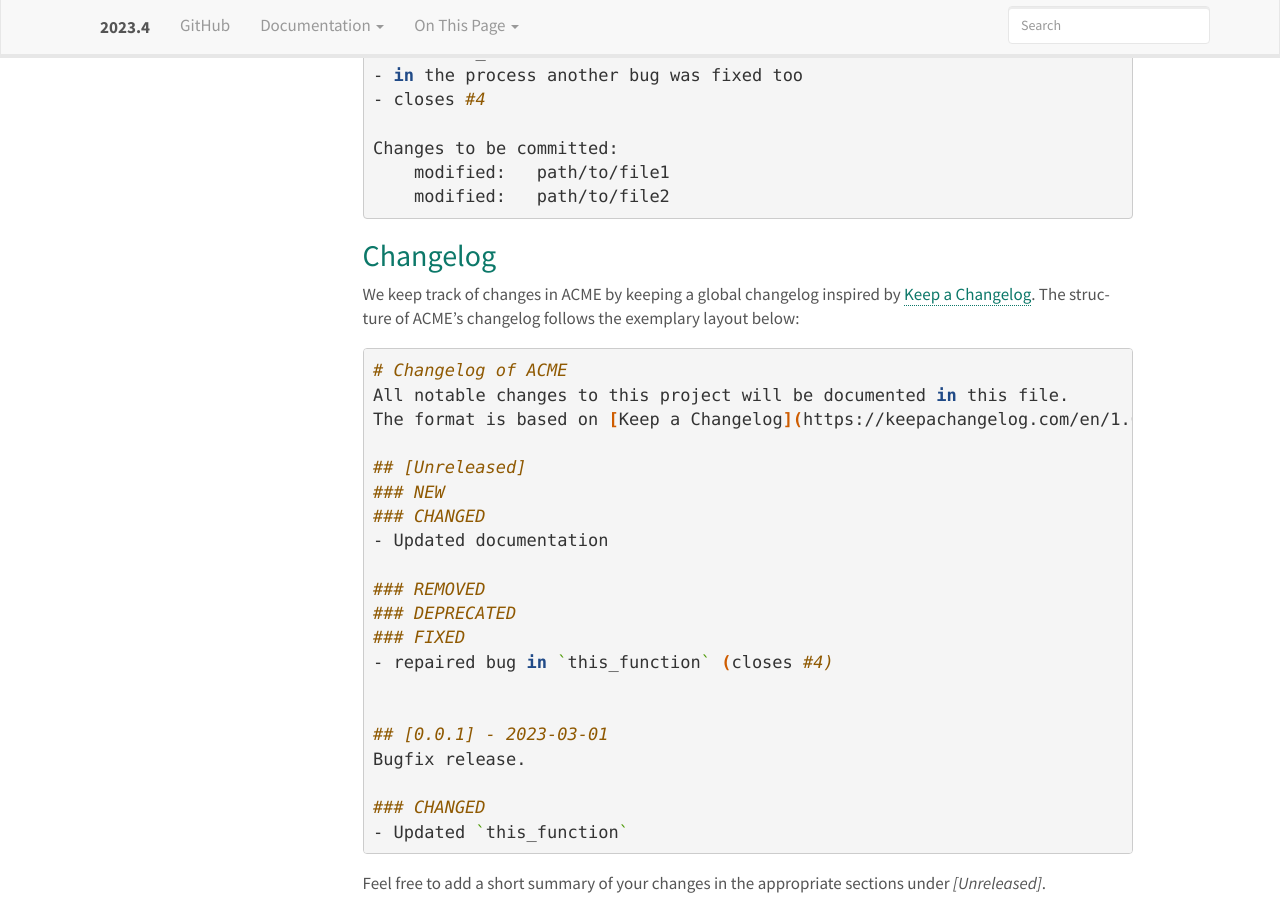
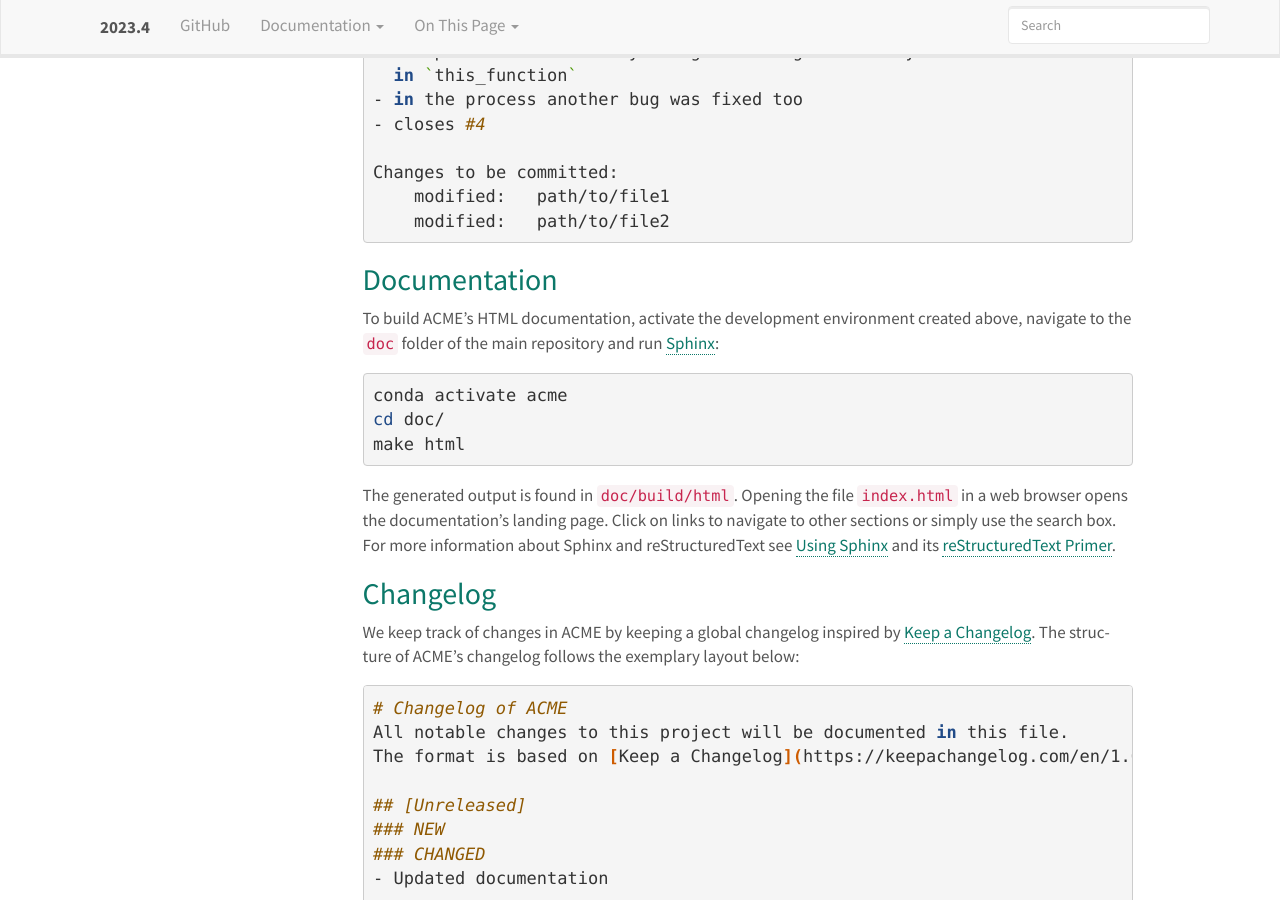
Before and after one commit to esi-neuroscience/acme, a Sphinx documentation site: the page built from doc/source/contributing.rst, in a window 1280 px wide and 900 px high, scrolled down 1823 px. Built offline with Sphinx 7.4.7, drawn with Linux system fonts in a browser that asks for light colours; some of the changed text lies outside the part shown.

Commit message:
DOC: Added section on building ACME's documentation
- included a short section in the contributing guide on how to
  build ACME's documentation

 On branch dev
 Changes to be committed:
	modified:   source/contributing.rst

```diff
--- a/doc/source/contributing.rst
+++ b/doc/source/contributing.rst
@@ -116,6 +116,27 @@ by their number prepended with the "#" symbol. Here's an example:
         modified:   path/to/file1
         modified:   path/to/file2
 
+Documentation
+-------------
+
+To build ACME's HTML documentation, activate the development environment
+created above, navigate to the ``doc`` folder of the main repository and
+run `Sphinx <https://www.sphinx-doc.org/en/master/>`_:
+
+.. code-block:: bash
+
+    conda activate acme
+    cd doc/
+    make html
+
+The generated output is found in ``doc/build/html``. Opening the file
+``index.html`` in a web browser opens the documentation's landing page.
+Click on links to navigate to other sections or simply use the search box.
+For more information about Sphinx and reStructuredText see
+`Using Sphinx <https://www.sphinx-doc.org/en/master/usage/index.html>`_
+and its
+`reStructuredText Primer <https://www.sphinx-doc.org/en/master/usage/restructuredtext/basics.html>`_.
+
 Changelog
 ---------
 
```
